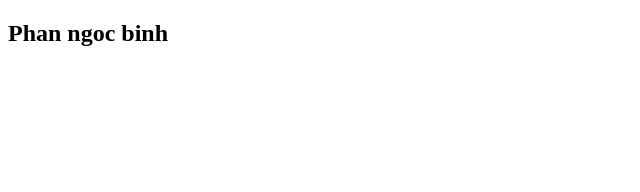
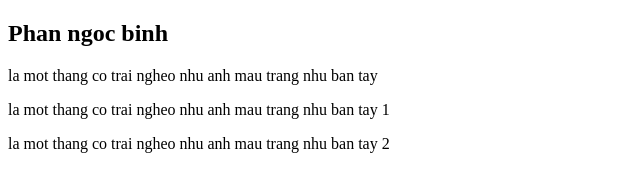
Before and after one commit to phanbinh1/test1, a plain HTML site: page index.html in a window 1280 px wide. Shown: the whole page, without its empty margins (0-640 px from the left). Drawn offline with Linux system fonts and the light colour scheme.

Commit message:
thay do ba dong

```diff
--- a/index.html
+++ b/index.html
@@ -7,5 +7,8 @@
 </head>
 <body>
    <h2>Phan ngoc binh</h2>
+   <p>la mot thang co trai ngheo nhu anh mau trang nhu ban tay</p>
+   <p>la mot thang co trai ngheo nhu anh mau trang nhu ban tay 1</p>
+   <p>la mot thang co trai ngheo nhu anh mau trang nhu ban tay 2</p>
 </body>
 </html>
```
